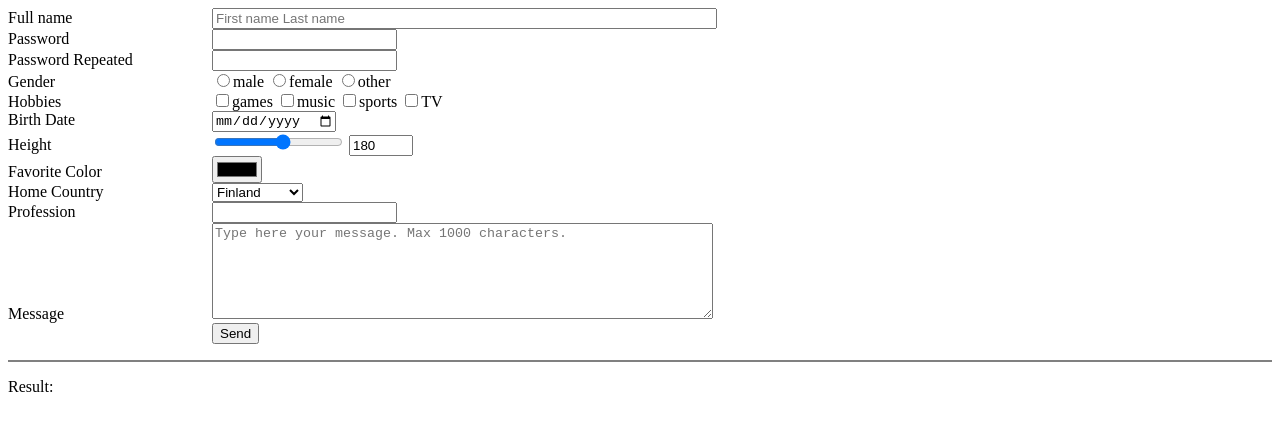
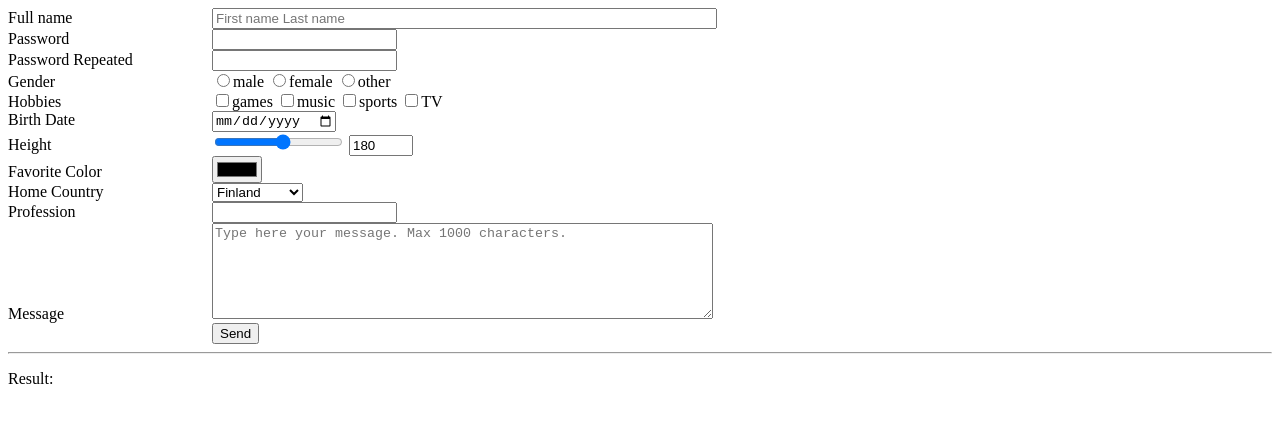
Before and after one commit to hamk-js-intim23a6/Junkkala_Valtari_Assignments, a plain HTML site: page assignment_1/index.html in a window 1280 px wide. Drawn offline with Linux system fonts and the light colour scheme.

Commit message:
<hr> is love, <hr> is life

```diff
--- a/assignment_1/index.html
+++ b/assignment_1/index.html
@@ -5,11 +5,6 @@
     <meta name="viewport" content="width=device-width, initial-scale=1.0">
     <title>Form-a-lot</title>
     <style>
-        form {
-            padding-bottom: 16px;
-            border-bottom: 2px solid gray;
-        }
-
         .field-label {
             width: 200px;
             display: inline-block;
@@ -93,6 +88,7 @@
         <button>Send</button>
         <br>
     </form>
+    <hr>
     <p id="result">Result:</p>
 </body>
 </html>
```
